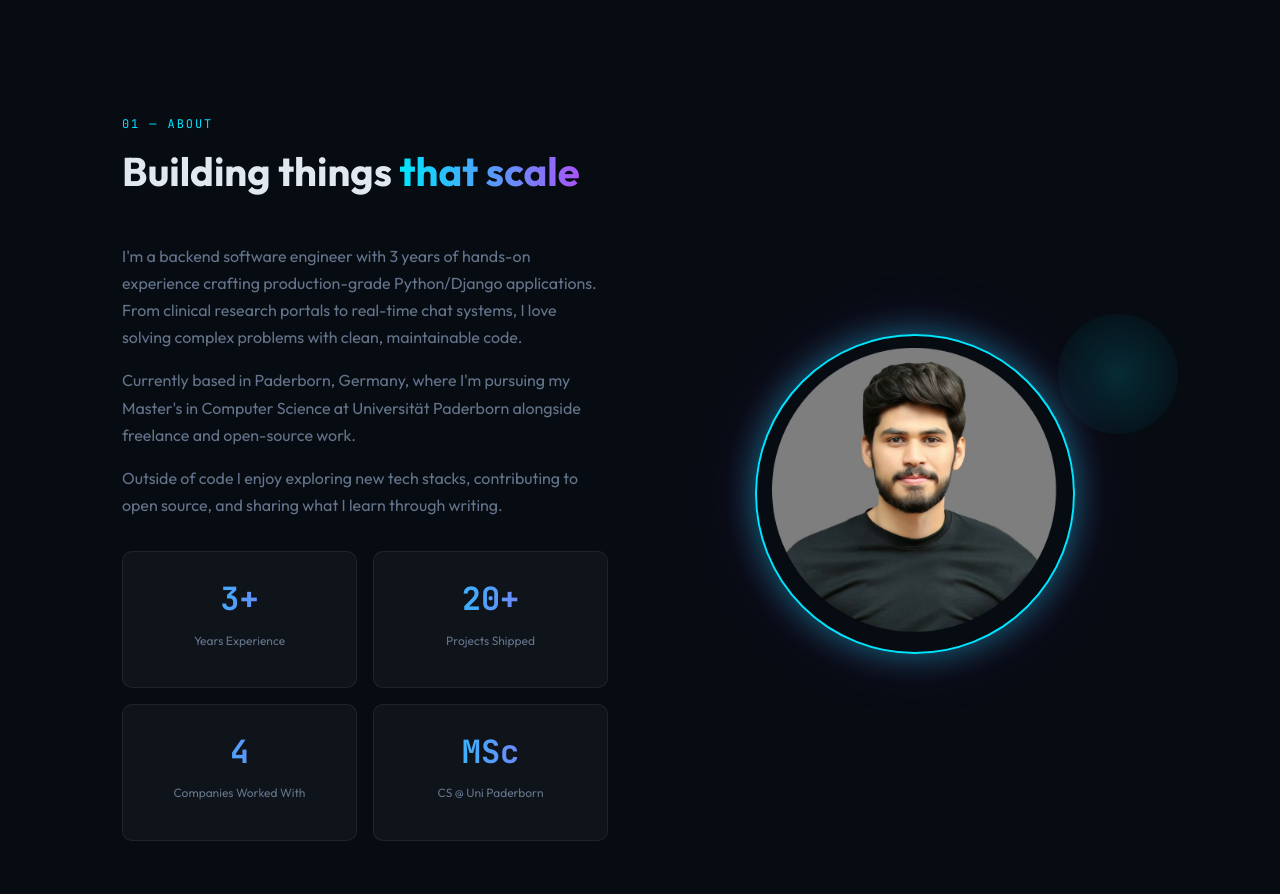
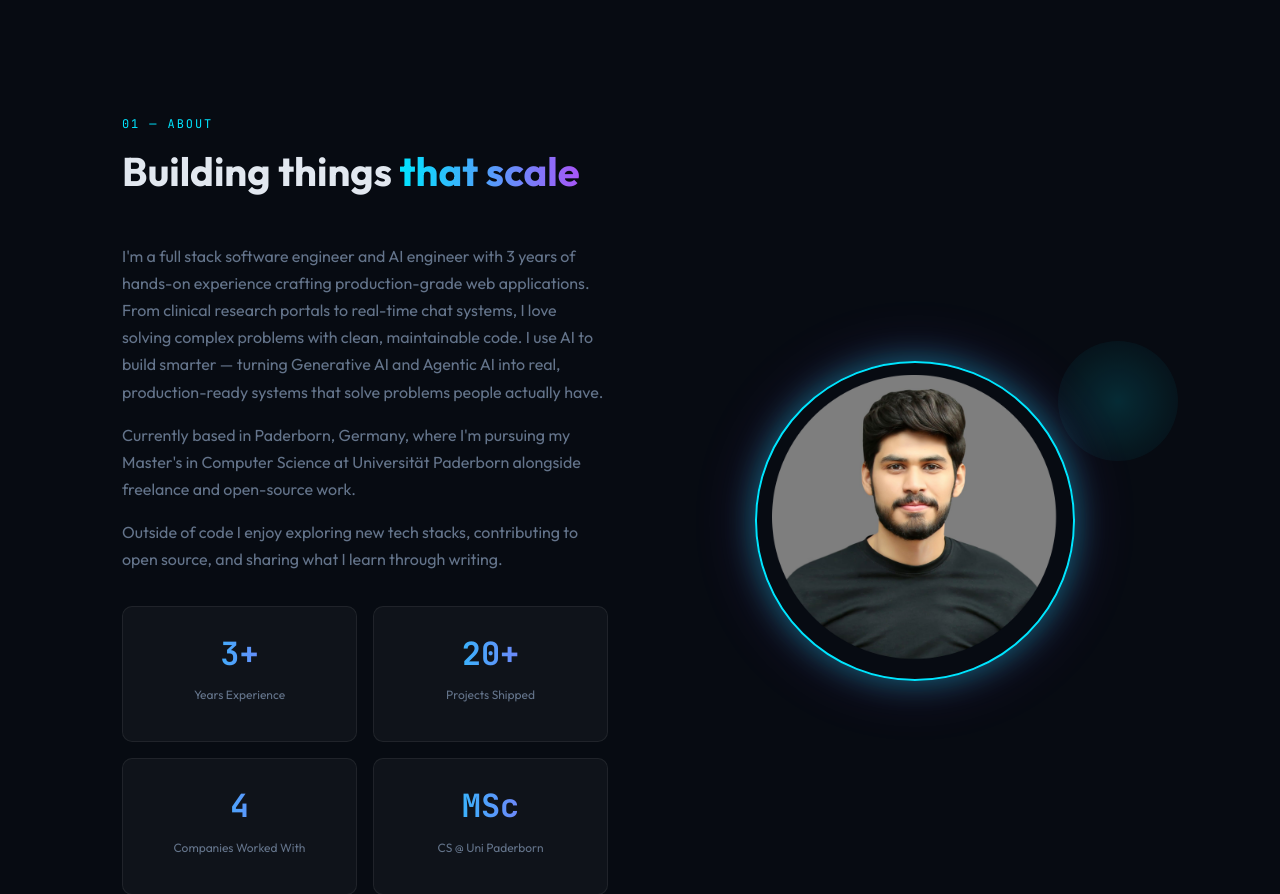
Before and after one commit to SaimiAh/saim-portfolio, a Django app: page / in a window 1280 px wide. Shown: the part 1135-2029 px from the top of the page. Run offline with Django 4.2, Linux system fonts and the light colour scheme; data that the repository does not hold is empty.

Commit message:
Changed Icons And Statements - Saim Ahmad Portfolio

```diff
--- a/portfolio/templates/portfolio/base.html
+++ b/portfolio/templates/portfolio/base.html
@@ -5,8 +5,7 @@
   <meta charset="UTF-8" />
   <meta name="viewport" content="width=device-width, initial-scale=1.0" />
   <title>{% block title %}Saim Ahmad — Software Developer{% endblock %}</title>
-  <meta name="description" content="Saim Ahmad — Backend Software Engineer specialising in Python, Django, Docker, and AWS. Based in Paderborn, Germany." />
-
+  <meta name="description" content="Saim Ahmad — Software Engineer, Full Stack & AI. Specialist in Python, Django, React, Generative AI and Agentic AI systems. Based in Paderborn, Germany." />
   <!-- Fonts -->
   <link rel="preconnect" href="https://fonts.googleapis.com" />
   <link rel="preconnect" href="https://fonts.gstatic.com" crossorigin />
--- a/portfolio/templates/portfolio/index.html
+++ b/portfolio/templates/portfolio/index.html
@@ -403,6 +403,12 @@
   justify-content: center;
   font-size: 16px;
 }
+.contact-link-icon img {
+  width: 100%;
+  height: 100%;
+  object-fit: contain;
+  padding: 8px;
+}
 
 /* Form */
 .form-group { margin-bottom: 16px; }
@@ -520,9 +526,10 @@ Where I spend most of my thinking: AI. Generative AI, Agentic AI, large language
       <div class="about-text fade-up">
         <h2 class="section-title">Building things <em>that scale</em></h2>
         <p>
-          I'm a backend software engineer with 3 years of hands-on experience crafting
-          production-grade Python/Django applications. From clinical research portals to
+          I'm a full stack software engineer and AI engineer with 3 years of hands-on experience crafting
+          production-grade web applications. From clinical research portals to
           real-time chat systems, I love solving complex problems with clean, maintainable code.
+          I use AI to build smarter — turning Generative AI and Agentic AI into real, production-ready systems that solve problems people actually have.
         </p>
         <p>
           Currently based in Paderborn, Germany, where I'm pursuing my Master's in Computer
@@ -877,19 +884,27 @@ Where I spend most of my thinking: AI. Generative AI, Agentic AI, large language
 
         <div class="contact-links">
           <a href="mailto:ah.saim786@gmail.com" class="contact-link">
-            <div class="contact-link-icon">✉️</div>
+            <div class="contact-link-icon">
+              <img src="{% static 'portfolio/img/email.png' %}" alt="Email" />
+            </div>
             ah.saim786@gmail.com
           </a>
           <a href="https://linkedin.com/in/saimahmad-/" target="_blank" class="contact-link">
-            <div class="contact-link-icon">💼</div>
+            <div class="contact-link-icon">
+              <img src="{% static 'portfolio/img/linkedin.png' %}" alt="LinkedIn" />
+            </div>
             linkedin.com/in/saimahmad-/
           </a>
           <a href="https://github.com/SaimiAh" target="_blank" class="contact-link">
-            <div class="contact-link-icon">🐙</div>
+            <div class="contact-link-icon">
+              <img src="{% static 'portfolio/img/github.png' %}" alt="GitHub" />
+            </div>
             github.com/SaimiAh
           </a>
           <a href="tel:+4917514641640" class="contact-link">
-            <div class="contact-link-icon">📱</div>
+            <div class="contact-link-icon">
+              <img src="{% static 'portfolio/img/phone.png' %}" alt="Phone" />
+            </div>
             (+49) 175 1464164
           </a>
         </div>
```
Also changed, not shown: portfolio/static/portfolio/img/email.png (added), portfolio/static/portfolio/img/github.png (added), portfolio/static/portfolio/img/linkedin.png (added), portfolio/static/portfolio/img/phone.png (added).
